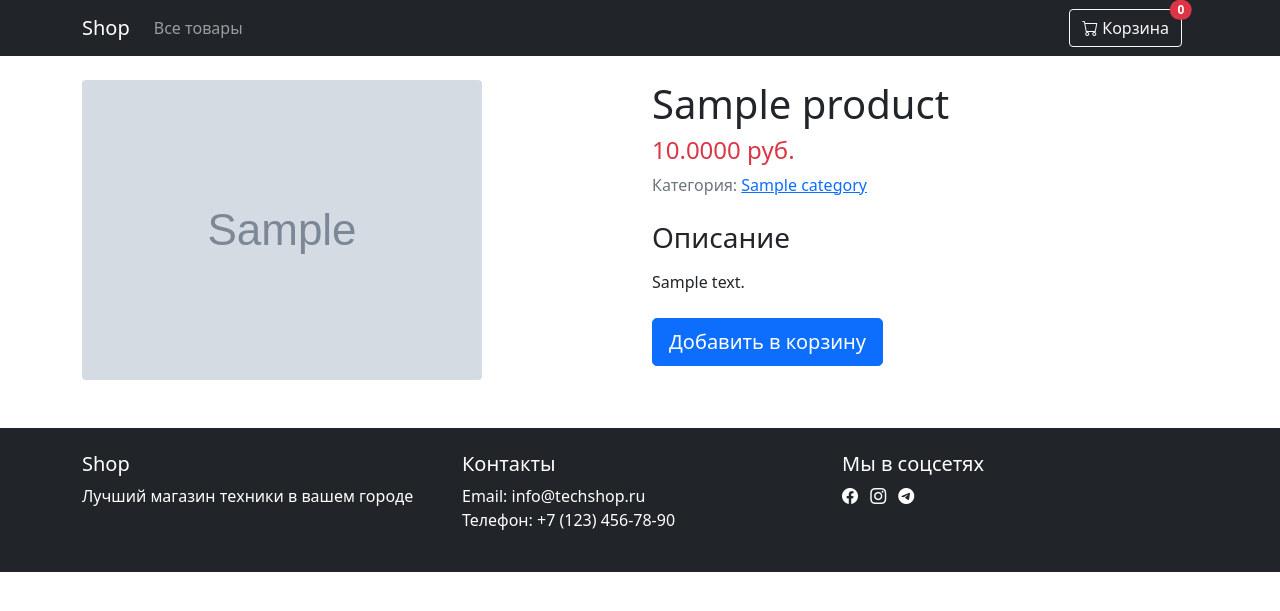
After one commit to AkbarovOtabek/django-sase-quide, a Django app: a page that uses main/templates/main/base.html in a window 1280 px wide. The commit adds this page. Shown: the top 611 px of the page. Run offline with Django 5.2, Linux system fonts and the light colour scheme; tables that the repository leaves empty hold one stand-in row (values such as "Sample post"); grey boxes marked "Sample" are stand-in pictures.

Commit message:
adding url for htmls

```diff
--- a/main/models.py
+++ b/main/models.py
@@ -1,4 +1,5 @@
 from django.db import models
+from django.urls import reverse
 
 
 class Category(models.Model):
@@ -12,6 +13,9 @@ class Category(models.Model):
 
     def __str__(self):
         return self.name
+
+    def get_absolute_url(self):
+        return reverse("main:product_list_by_category", args=[self.slug])
 
 
 class Product(models.Model):
@@ -33,3 +37,6 @@ class Product(models.Model):
 
     def __str__(self):
         return self.name
+
+    def get_absolute_url(self):
+        return reverse("main:product_detail", args=[self.id, self.slug])
--- a/main/templates/main/base.html
+++ b/main/templates/main/base.html
@@ -1,12 +1,78 @@
-{% load static %}
 <!DOCTYPE html>
-<html lang="en">
+<html lang="ru">
 <head>
     <meta charset="UTF-8">
     <meta name="viewport" content="width=device-width, initial-scale=1.0">
-    <title>{% block title %} {% endblock%}</title>
+    <title>{% block title %}Shop{% endblock %}</title>
+    <link href="https://cdn.jsdelivr.net/npm/bootstrap@5.1.3/dist/css/bootstrap.min.css" rel="stylesheet">
+    <link rel="stylesheet" href="https://cdn.jsdelivr.net/npm/bootstrap-icons@1.8.0/font/bootstrap-icons.css">
 </head>
 <body>
-    {% block content %}{% endblock content %}
+    <nav class="navbar navbar-expand-lg navbar-dark bg-dark">
+        <div class="container">
+            <a class="navbar-brand" href="{% url 'main:product_list' %}">Shop</a>
+            <button class="navbar-toggler" type="button" data-bs-toggle="collapse" data-bs-target="#navbarNav">
+                <span class="navbar-toggler-icon"></span>
+            </button>
+            <div class="collapse navbar-collapse" id="navbarNav">
+                <ul class="navbar-nav me-auto">
+                    <li class="nav-item">
+                        <a class="nav-link" href="{% url 'main:product_list' %}">Все товары</a>
+                    </li>
+
+                    {% for category in categories %}
+                        <li class="nav-item">
+                            <a class="nav-link" href="{{ category.get_absolute_url }}">
+                                {{ category.name }}
+                            </a>
+                        </li>
+                    {% endfor %}
+                </ul>
+                <div class="d-flex">
+                    <a href="#" class="btn btn-outline-light position-relative me-3">
+                        <i class="bi bi-cart"></i> Корзина
+                        <span class="position-absolute top-0 start-100 translate-middle badge rounded-pill bg-danger">
+                            {% with total_items=cart|length %}
+                                {% if total_items > 0 %}
+                                    {{ total_items }}
+                                {% else %}
+                                    0
+                                {% endif %}
+                            {% endwith %}
+                        </span>
+                    </a>
+                </div>
+            </div>
+        </div>
+    </nav>
+
+    <div class="container mt-4 mb-5">
+        {% block content %}
+        {% endblock %}
+    </div>
+
+    <footer class="bg-dark text-white py-4 mt-5">
+        <div class="container">
+            <div class="row">
+                <div class="col-md-4">
+                    <h5>Shop</h5>
+                    <p>Лучший магазин техники в вашем городе</p>
+                </div>
+                <div class="col-md-4">
+                    <h5>Контакты</h5>
+                    <p>Email: info@techshop.ru<br>Телефон: +7 (123) 456-78-90</p>
+                </div>
+                <div class="col-md-4">
+                    <h5>Мы в соцсетях</h5>
+                    <a href="#" class="text-white me-2"><i class="bi bi-facebook"></i></a>
+                    <a href="#" class="text-white me-2"><i class="bi bi-instagram"></i></a>
+                    <a href="#" class="text-white me-2"><i class="bi bi-telegram"></i></a>
+                    <a href="#" class="text-white"><i class="bi bi-vk"></i></a>
+                </div>
+            </div>
+        </div>
+    </footer>
+
+    <script src="https://cdn.jsdelivr.net/npm/bootstrap@5.1.3/dist/js/bootstrap.bundle.min.js"></script>
 </body>
 </html>
--- /dev/null
+++ b/main/templates/main/products/detail.html
@@ -0,0 +1,56 @@
+{% extends "main/base.html" %}
+
+{% block title %}{{ product.name }}{% endblock %}
+
+{% block content %}
+    <div class="product-detail">
+        <div class="row">
+            <div class="col-md-6">
+                <img src="{{ product.image.url }}" class="img-fluid rounded" alt="{{ product.name }}">
+            </div>
+            <div class="col-md-6">
+                <h1>{{ product.name }}</h1>
+                <p class="price h4 text-danger">{{ product.price }} руб.</p>
+                <p class="text-muted">Категория:
+                    <a href="{{ product.category.get_absolute_url }}">
+                        {{ product.category.name }}
+                    </a>
+                </p>
+                <div class="description mt-4">
+                    <h3>Описание</h3>
+                    <p>{{ product.description|linebreaks }}</p>
+                </div>
+                <div class="mt-4">
+                    {% comment %} <form action="{% url "cart:cart_add" product.id %}" method="post"> {% endcomment %}
+                        {% comment %} {{ cart_product_form }} {% endcomment %}
+                        {% comment %} {% csrf_token %} {% endcomment %}
+                        <button type="submit" class="btn btn-primary btn-lg">Добавить в корзину</button>
+                    </form>
+                </div>
+            </div>
+        </div>
+
+        {% if related_products %}
+        <div class="related-products mt-5">
+            <h2>Похожие товары</h2>
+            <div class="row">
+                {% for product in related_products %}
+                    <div class="col-md-3 mb-4">
+                        <div class="card h-100">
+                            <a href="{{ product.get_absolute_url }}">
+                                <img src="{{ product.image.url }}" class="card-img-top" alt="{{ product.name }}">
+                            </a>
+                            <div class="card-body">
+                                <h5 class="card-title">
+                                    <a href="{{ product.get_absolute_url }}">{{ product.name }}</a>
+                                </h5>
+                                <p class="card-text">{{ product.price }} руб.</p>
+                            </div>
+                        </div>
+                    </div>
+                {% endfor %}
+            </div>
+        </div>
+        {% endif %}
+    </div>
+{% endblock %}
--- a/main/urls.py
+++ b/main/urls.py
@@ -5,7 +5,7 @@ app_name = 'main'
 
 urlpatterns = [
     path('', views.product_list, name='product_list'),
-    path('slug:category_slug/', views.product_list,
+    path('<slug:category_slug>/', views.product_list,
          name='product_list_by_category'),
     path('<int:id>/<slug:slug>/', views.product_detail, name='product_detail'),
 ]
--- a/main/views.py
+++ b/main/views.py
@@ -2,16 +2,16 @@ from django.shortcuts import render, get_object_or_404
 from .models import Category, Product
 
 
-def product_list(request, category_slug=None):
+def product_list(request, category_slug=None, id=1):
     categories = Category.objects.all()
     products = Product.objects.filter(available=True)
 
     category = None
     if category_slug:
-        category = get_object_or_404(Category, slug=category_slug)
+        category = get_object_or_404(Category, slug=category_slug, id=id)
         products = products.filter(category=category)
 
-    return render(request, 'main/products/list.html', {'category': category, 'catergories': categories, 'products': products})
+    return render(request, 'main/products/list.html', {'category': category, 'categories': categories, 'products': products})
 
 
 def product_detail(request, id, slug):
--- a/shop/settings.py
+++ b/shop/settings.py
@@ -1,4 +1,5 @@
 from pathlib import Path
+import os
 
 # Build paths inside the project like this: BASE_DIR / 'subdir'.
 BASE_DIR = Path(__file__).resolve().parent.parent
@@ -104,6 +105,9 @@ USE_TZ = True
 # https://docs.djangoproject.com/en/5.2/howto/static-files/
 
 STATIC_URL = 'static/'
+STATIC_ROOT = os.path.join(BASE_DIR, 'static')
+MEDIA_URL = '/media/'
+MEDIA_ROOT = os.path.join(BASE_DIR, 'media')
 
 # Default primary key field type
 # https://docs.djangoproject.com/en/5.2/ref/settings/#default-auto-field
--- a/shop/urls.py
+++ b/shop/urls.py
@@ -1,7 +1,12 @@
 from django.contrib import admin
 from django.urls import path, include
-
+from django.conf import settings
+from django.conf.urls.static import static
 urlpatterns = [
     path('admin/', admin.site.urls),
     path('', include('main.urls', namespace='main')),
 ]
+
+if settings.DEBUG:
+    urlpatterns += static(settings.MEDIA_URL,
+                          document_root=settings.MEDIA_ROOT)
```
Also changed, not shown: main/templates/main/products/list.html (added, +45 -0 lines), templates/cart/cart_detail.html (added, +61 -0 lines), main/migrations/0002_alter_product_options.py (added), products/2025/09/03/login.png (added), 1 other file.
